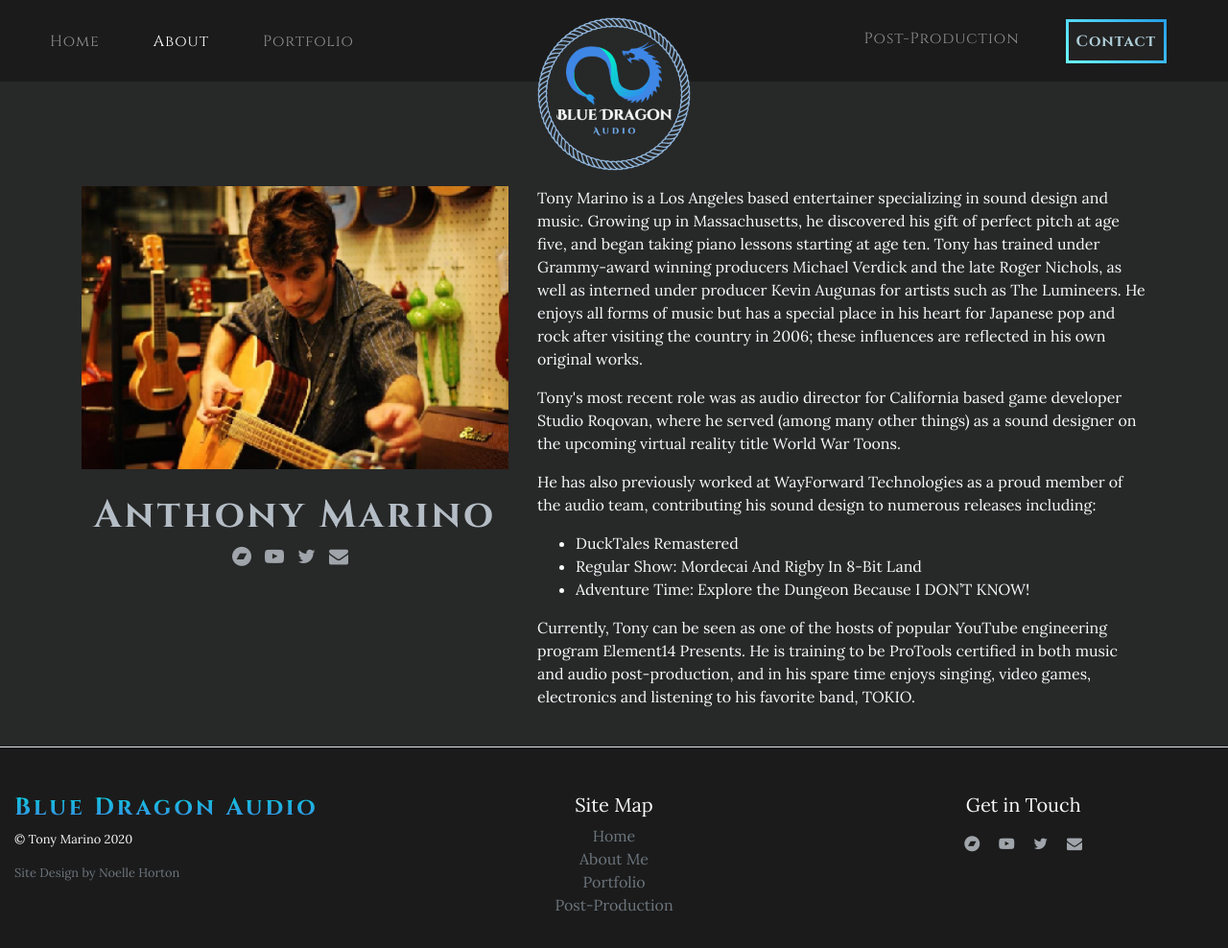
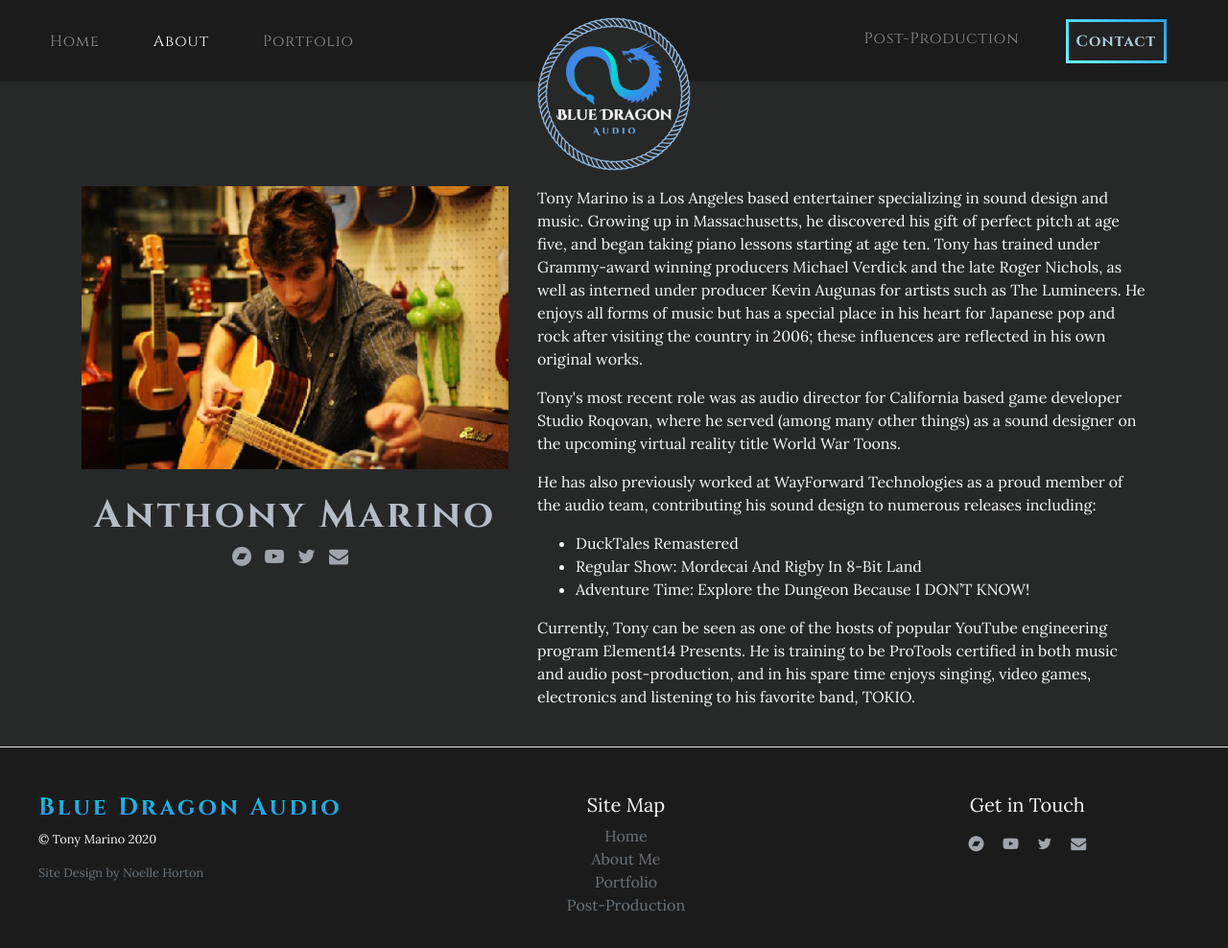
Before and after one commit to esoether/blue-dragon-audio, a plain HTML site: page assets/pages/about.html in a window 1280 px wide. Shown: the whole page at 96% size. Drawn offline with nearby package versions, Linux system fonts and the light colour scheme.

Commit message:
Fix Footer

```diff
--- a/assets/pages/about.html
+++ b/assets/pages/about.html
@@ -178,8 +178,8 @@
         - FOOTER -
       ----------->
       <footer class="pt-4 pt-md-5 pb-4 mt-4 border-top">
-        <div class="row m-0">
-          <div class="col-12 col-md">
+        <div class="row m-0 pl-2 pl-lg-3">
+          <div class="col-12 col-md pl-lg-4">
             <h2>Blue Dragon Audio</h2>
             <small class="d-block mb-3 text-light">© Tony Marino 2020</small>
             <small class="d-block mb-3 text-muted"
@@ -189,19 +189,19 @@
           <div class="col-12 col-md text-lg-center mt-2 mt-md-0">
             <h5 class="text-light">Site Map</h5>
             <ul class="list-unstyled text-small">
-              <li><a class="text-muted" href="../../index.html">Home</a></li>
+              <li><a class="text-muted" href="index.html">Home</a></li>
               <li>
-                <a class="text-muted" href="#"
+                <a class="text-muted" href="assets/pages/about.html"
                   >About Me</a
                 >
               </li>
               <li>
-                <a class="text-muted" href="portfolio.html"
+                <a class="text-muted" href="assets/pages/portfolio.html"
                   >Portfolio</a
                 >
               </li>
               <li>
-                <a class="text-muted" href="demos.html"
+                <a class="text-muted" href="assets/pages/demos.html"
                   >Post-Production</a
                 >
               </li>
```
